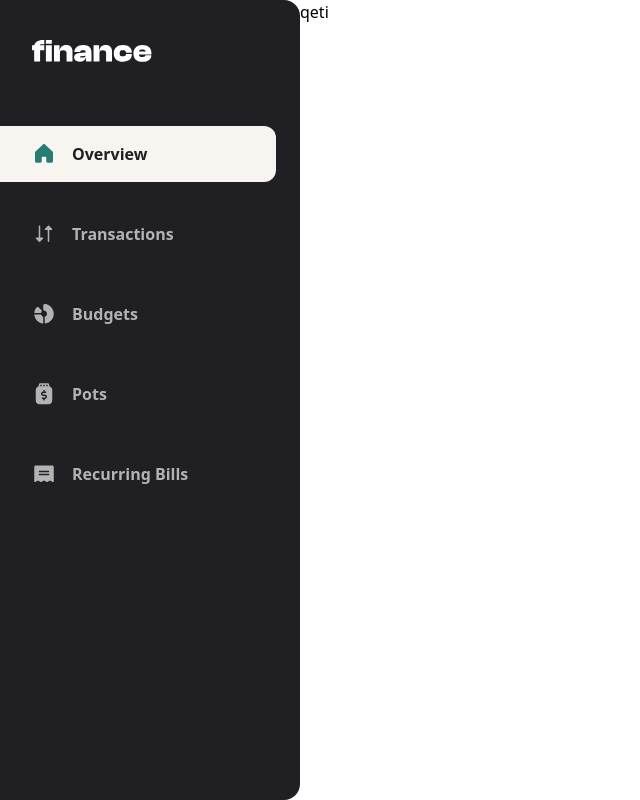
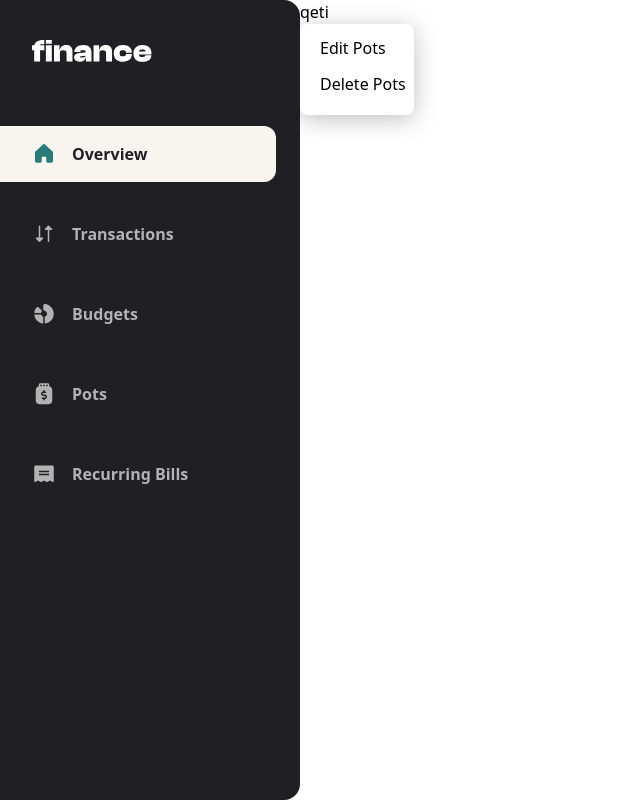
Before and after one commit to Keti-Tsiklauri/my-finance-app, a Next.js app: page / in a window 1280 px wide. Shown: the whole page, without its empty margins (0-640 px from the left). Built offline with nearby package versions, Linux system fonts and the light colour scheme.

Commit message:
create delete modal

```diff
--- a/src/app/page.tsx
+++ b/src/app/page.tsx
@@ -1,7 +1,10 @@
+import EditDelete from "@/components/shared/modals/EditDelete";
+
 export default function Home() {
   return (
     <div>
       <p>qeti</p>
+      <EditDelete text="pots" width="w-[114px]" />
     </div>
   );
 }
--- /dev/null
+++ b/src/components/shared/modals/EditDelete.tsx
@@ -0,0 +1,25 @@
+export default function EditDelete({
+  text,
+  width,
+}: {
+  text: string;
+  width: string;
+}) {
+  function capitalizeFirstLetter(str: string) {
+    if (!str) return "";
+    return str.charAt(0).toUpperCase() + str.slice(1);
+  }
+
+  return (
+    <div
+      className={` ${width} flex flex-col items-start p-[12px_20px] gap-[12px] relative  h-[91px] max-h-[300px] bg-white shadow-[0px_4px_24px_rgba(0,0,0,0.25)] rounded-[8px]`}
+    >
+      <p className="cursor-pointer hover:text-[#C94736] whitespace-nowrap">
+        Edit {capitalizeFirstLetter(text)}
+      </p>
+      <p className="cursor-pointer hover:text-[#C94736] whitespace-nowrap">
+        Delete {capitalizeFirstLetter(text)}
+      </p>
+    </div>
+  );
+}
```
